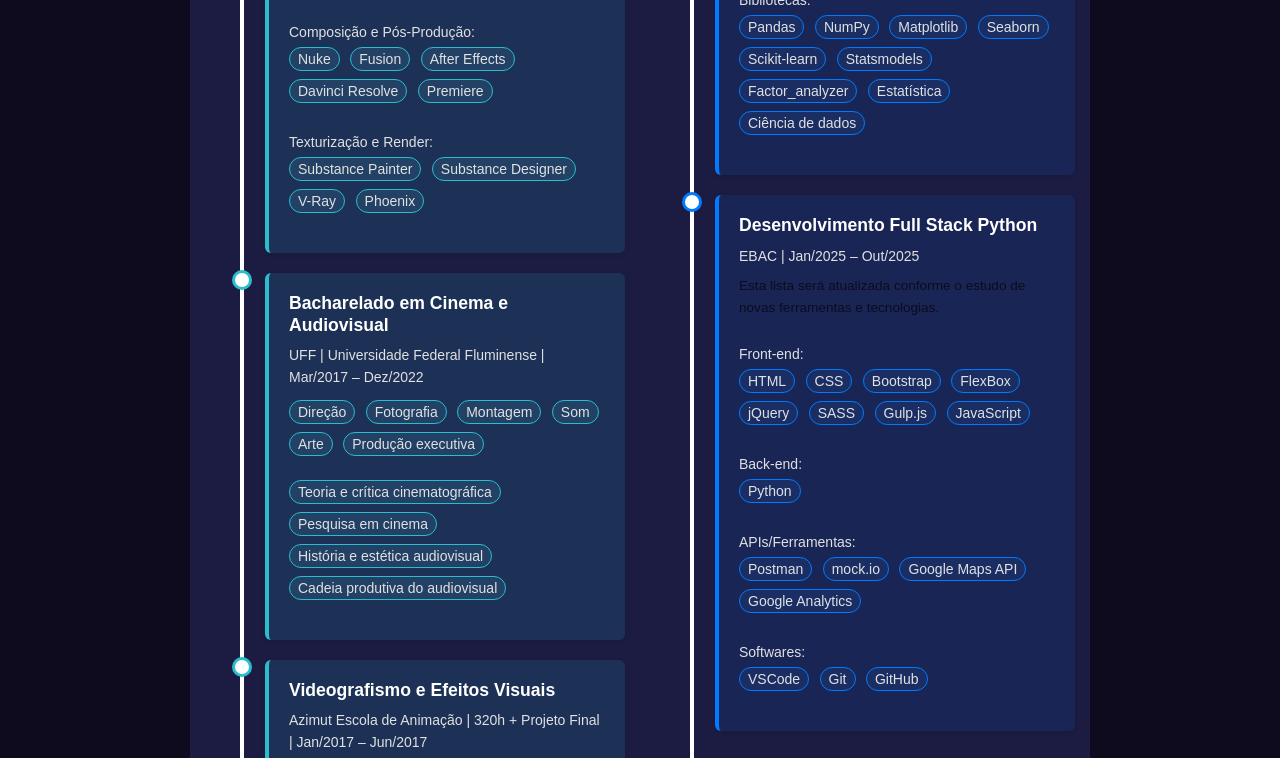
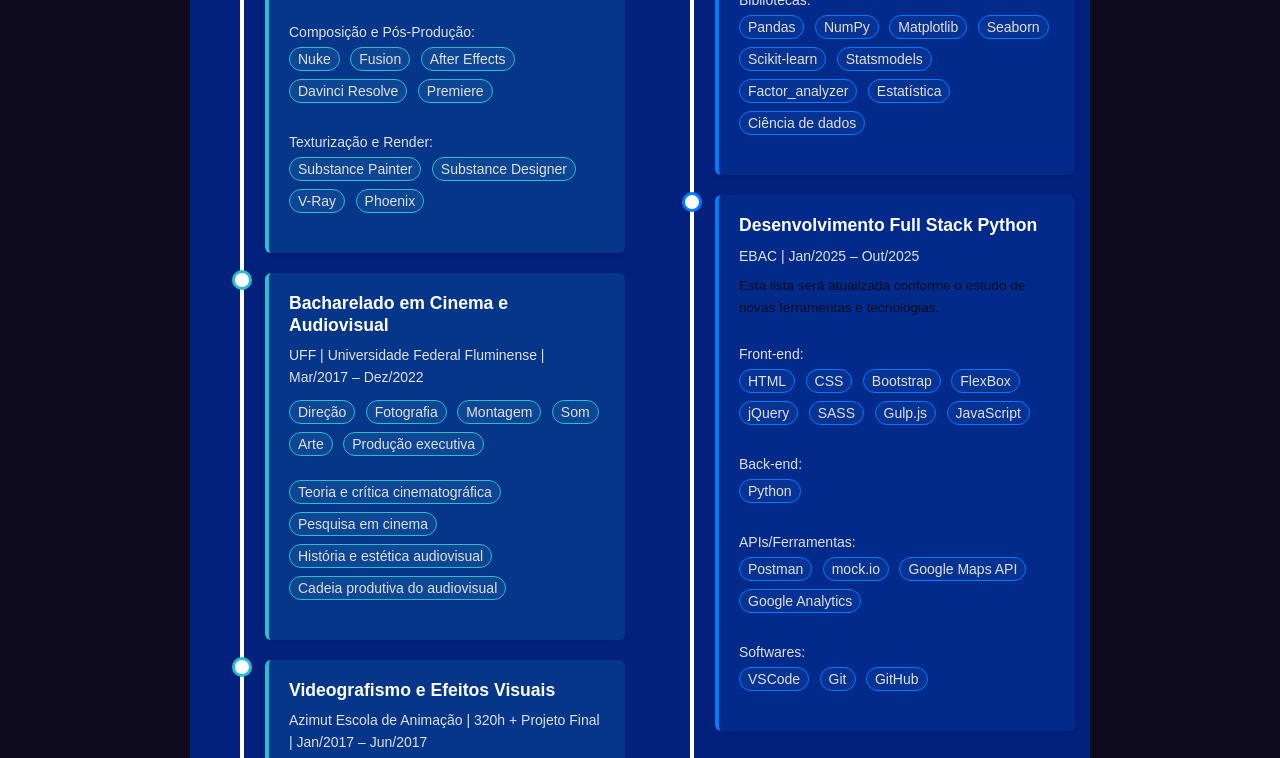
Before and after one commit to alexmacielferreira1/Portfolio-Alex, a website: page index.html in a window 1280 px wide. Shown: the part 810-1568 px from the top of the page. Drawn offline with nearby package versions, Linux system fonts and the light colour scheme; no server answers; a script that the page names is missing; a small style sheet from the web is missing.

Commit message:
Atualizacao fundo pagina

```diff
--- a/source/variaveis.scss
+++ b/source/variaveis.scss
@@ -1,5 +1,5 @@
 $cor_fundo: #0E0B1E;
-$cor_principal: #1C1C42;
+$cor_principal: #02217D;
 $cor_azul_PROG: #007bff;
 $cor_texto_destaque_azul: #2ABDCD;
 
```
Also changed, not shown: build/style.css.
